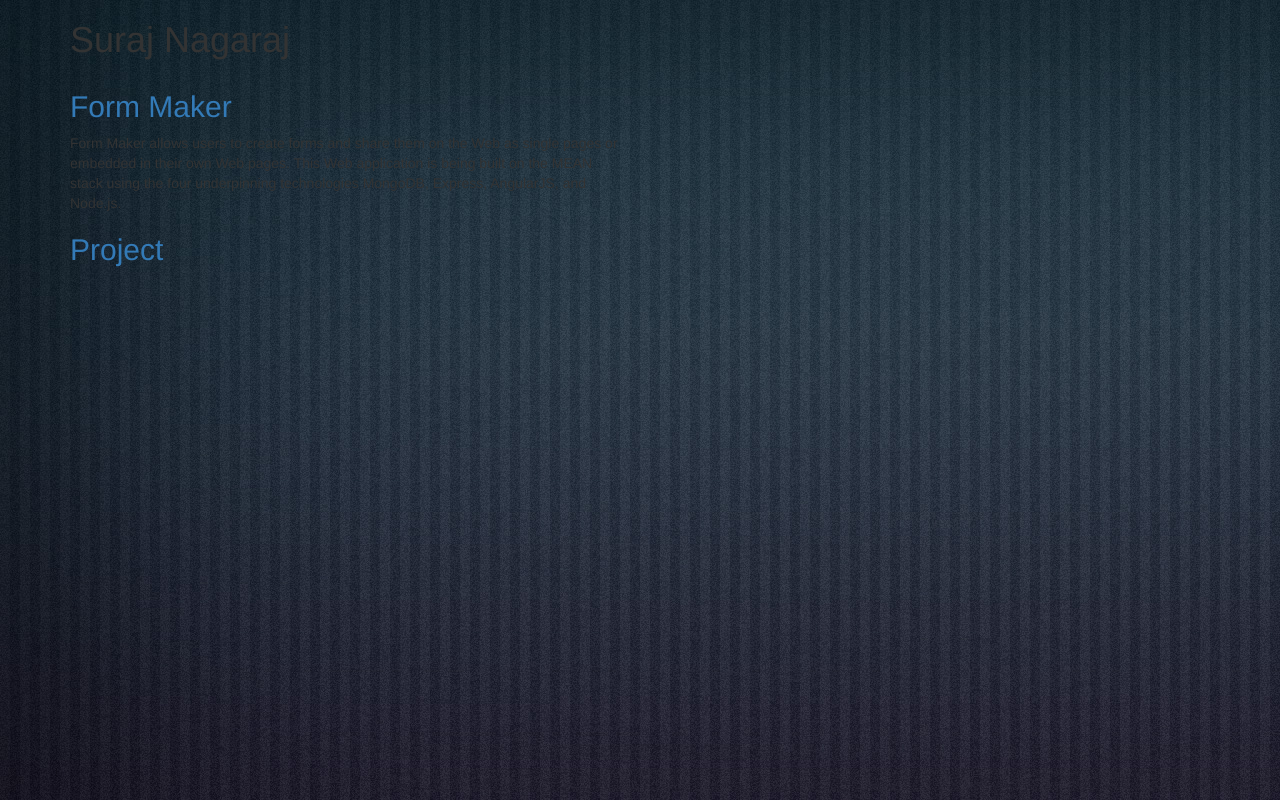
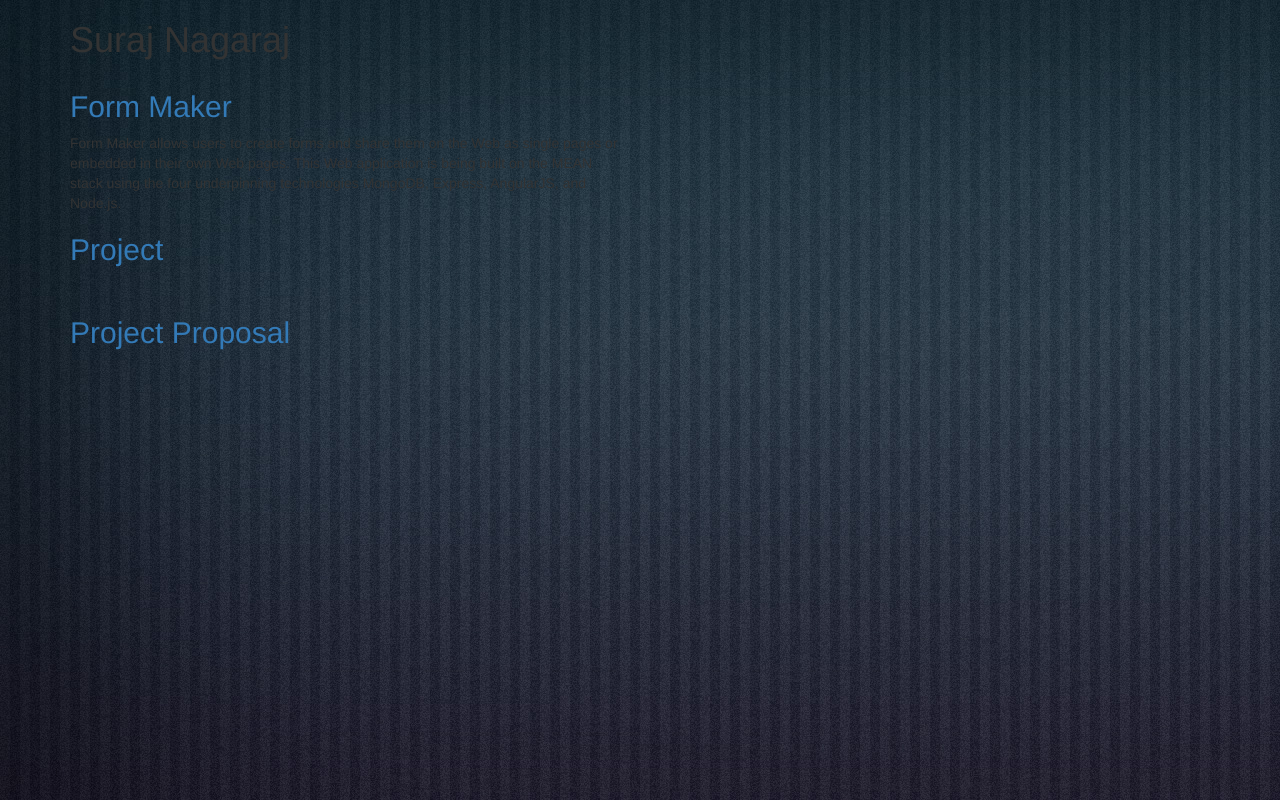
Before and after one commit to suraj-dev/WebDevSpring2016, a website: page public/index.html in a window 1280 px wide. Drawn offline with nearby package versions, Linux system fonts and the light colour scheme.

Commit message:
Added link to project proposal

```diff
--- a/public/index.html
+++ b/public/index.html
@@ -24,6 +24,7 @@
 
               <h2><a href="project/home.html">Project</a></h2>
               <br>
+                <h2><a href="https://docs.google.com/document/d/1SyYr1Wv3rjo1XAj29wPsZDI5LwRG98DG7H_3RieXohg/edit?usp=sharing">Project Proposal</a></h2>
             </section>
           </section>
         </div>
```
